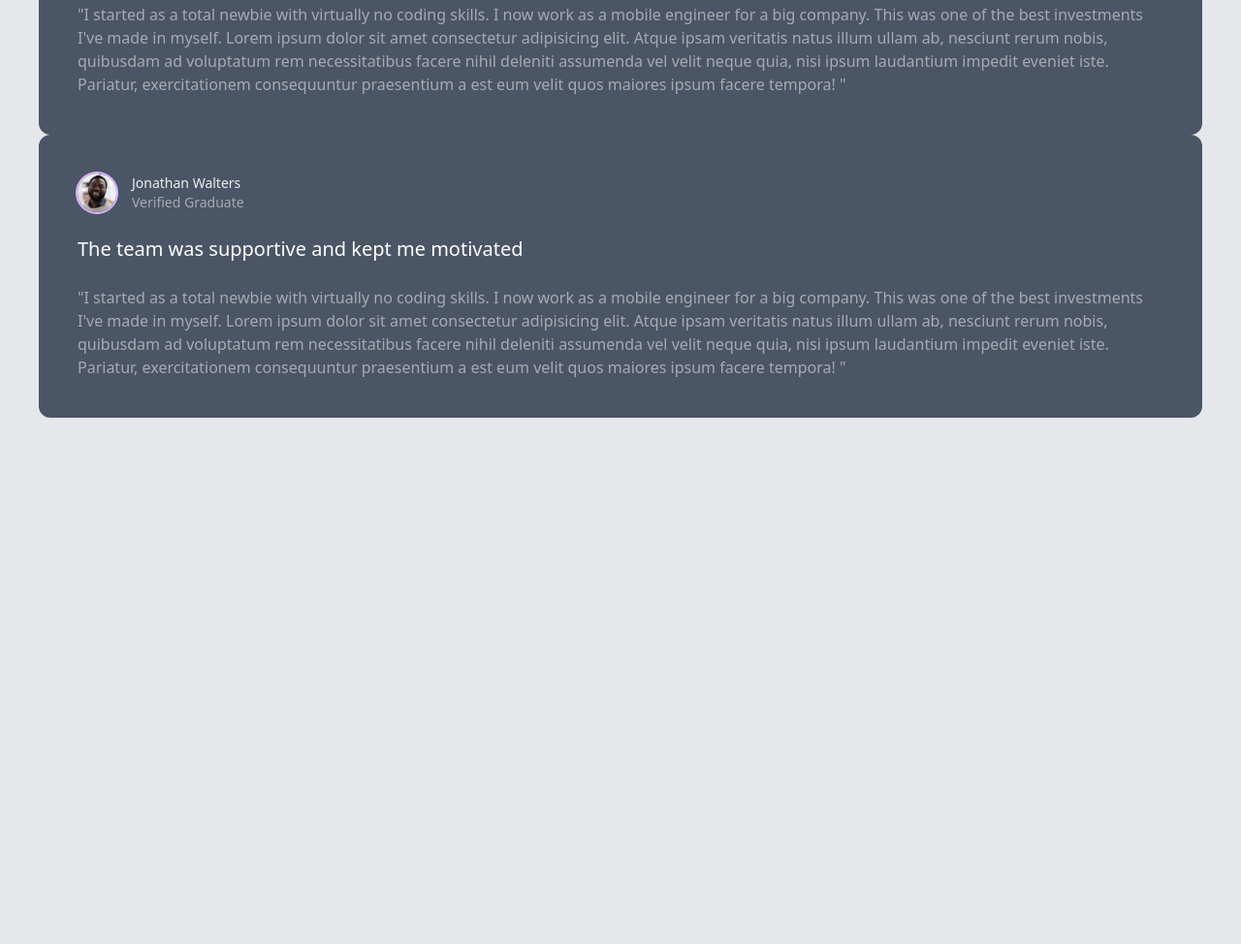
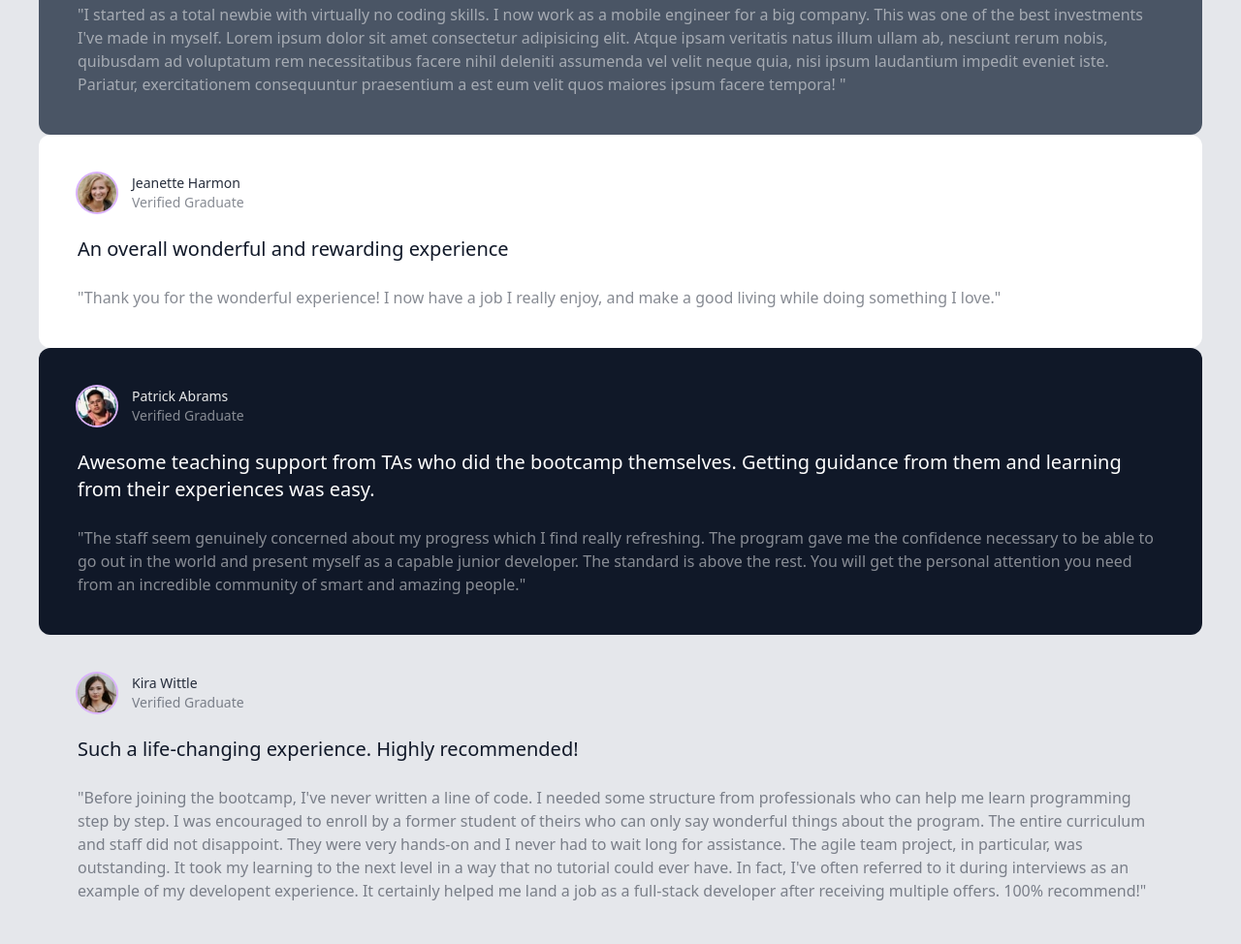
Before and after one commit to bdushime/Testimonial_Grid, a website: page src/index.html in a window 1280 px wide. Shown: the part 561-1535 px from the top of the page at 97% size. Before the commit the page ends 1032 px from the top, so only its background shows below. Drawn offline with Linux system fonts and the light colour scheme.

Commit message:
initial commit

```diff
--- a/src/index.html
+++ b/src/index.html
@@ -81,32 +81,117 @@
 
 
                    <!--Box 3-->
-                   <div class=" p-10 rounded-xl bg-gray-600">
+                   <div class="hidden p-10 rounded-xl text-gray-900 bg-white-600">
                     <!--Box Header-->
                     <div class="flex  space-x-4">
-                        <img src="../images/image-jonathan.jpg" alt="" class="w-10 h-10 rounded-full ring-2 ring-purple-300">
+                        <img src="../images/image-kira.jpg" alt="" class="w-10 h-10 rounded-full ring-2 ring-purple-300">
                         <div class="text-sm">
-                            <h4 class="opacity-90">Jonathan Walters</h4>
+                            <h4 class="opacity-90">Kira Wittle</h4>
                             <p class="opacity-50">Verified Graduate</p>
                         </div>
                     </div>
                     <!--Large Text-->
                     <p class="mt-6 text-xl">
-                      The team was supportive and kept me motivated
+                        Such a life-changing experience. Highly recommended!
                     </p>
                     <!--Small Text-->
                     <p class="mt-6 opacity-50">
-                        "I started as a total newbie with virtually no coding skills. I now
-                        work as a mobile engineer for a big company. This was one of the
-                        best investments I've made in myself. Lorem ipsum dolor sit amet
-                        consectetur adipisicing elit. Atque ipsam veritatis natus illum
-                        ullam ab, nesciunt rerum nobis, quibusdam ad voluptatum rem
-                        necessitatibus facere nihil deleniti assumenda vel velit neque quia,
-                        nisi ipsum laudantium impedit eveniet iste. Pariatur, exercitationem
-                        consequuntur praesentium a est eum velit quos maiores ipsum facere
-                        tempora! "
+                        "Before joining the bootcamp, I've never written a line of code. I
+                        needed some structure from professionals who can help me learn
+                        programming step by step. I was encouraged to enroll by a former
+                        student of theirs who can only say wonderful things about the
+                        program. The entire curriculum and staff did not disappoint. They
+                        were very hands-on and I never had to wait long for assistance. The
+                        agile team project, in particular, was outstanding. It took my
+                        learning to the next level in a way that no tutorial could ever
+                        have. In fact, I've often referred to it during interviews as an
+                        example of my developent experience. It certainly helped me land a
+                        job as a full-stack developer after receiving multiple offers. 100%
+                        recommend!"
                     </p>
                 </div>
+
+                                <!--Box 4-->
+                                <div class=" p-10 rounded-xl text-gray-900 bg-white">
+                                    <!--Box Header-->
+                                    <div class="flex  space-x-4">
+                                        <img src="../images/image-jeanette.jpg" alt="" class="w-10 h-10 rounded-full ring-2 ring-purple-300">
+                                        <div class="text-sm">
+                                            <h4 class="opacity-90">Jeanette Harmon</h4>
+                                            <p class="opacity-50">Verified Graduate</p>
+                                        </div>
+                                    </div>
+                                    <!--Large Text-->
+                                    <p class="mt-6 text-xl">
+                                        An overall wonderful and rewarding experience
+                                    </p>
+                                    <!--Small Text-->
+                                    <p class="mt-6 opacity-50">
+                                        "Thank you for the wonderful experience! I now have a job I really
+                                        enjoy, and make a good living while doing something I love."
+                                    </p>
+                                </div>
+
+
+                                        <!--Box 5-->
+              <div class=" p-10 rounded-xl bg-gray-900">
+                <!--Box Header-->
+                <div class="flex  space-x-4">
+                    <img src="../images/image-patrick.jpg" alt="" class="w-10 h-10 rounded-full ring-2 ring-purple-300">
+                    <div class="text-sm">
+                        <h4 class="opacity-90">Patrick Abrams</h4>
+                        <p class="opacity-50">Verified Graduate</p>
+                    </div>
+                </div>
+                <!--Large Text-->
+                <p class="mt-6 text-xl">
+                    Awesome teaching support from TAs who did the bootcamp themselves.
+            Getting guidance from them and learning from their experiences was
+            easy.
+                </p>
+                <!--Small Text-->
+                <p class="mt-6 opacity-50">
+                    "The staff seem genuinely concerned about my progress which I find
+                    really refreshing. The program gave me the confidence necessary to
+                    be able to go out in the world and present myself as a capable
+                    junior developer. The standard is above the rest. You will get the
+                    personal attention you need from an incredible community of smart
+                    and amazing people."
+                </p>
+            </div>
+
+
+              <!--Box 6-->
+              <div class=" p-10 rounded-xl text-gray-900 bg-white-600">
+                <!--Box Header-->
+                <div class="flex  space-x-4">
+                    <img src="../images/image-kira.jpg" alt="" class="w-10 h-10 rounded-full ring-2 ring-purple-300">
+                    <div class="text-sm">
+                        <h4 class="opacity-90">Kira Wittle</h4>
+                        <p class="opacity-50">Verified Graduate</p>
+                    </div>
+                </div>
+                <!--Large Text-->
+                <p class="mt-6 text-xl">
+                    Such a life-changing experience. Highly recommended!
+                </p>
+                <!--Small Text-->
+                <p class="mt-6 opacity-50">
+                    "Before joining the bootcamp, I've never written a line of code. I
+                    needed some structure from professionals who can help me learn
+                    programming step by step. I was encouraged to enroll by a former
+                    student of theirs who can only say wonderful things about the
+                    program. The entire curriculum and staff did not disappoint. They
+                    were very hands-on and I never had to wait long for assistance. The
+                    agile team project, in particular, was outstanding. It took my
+                    learning to the next level in a way that no tutorial could ever
+                    have. In fact, I've often referred to it during interviews as an
+                    example of my developent experience. It certainly helped me land a
+                    job as a full-stack developer after receiving multiple offers. 100%
+                    recommend!"
+                </p>
+            </div>
+
 
     </div>
   </div>
```
Also changed, not shown: src/output.css.
